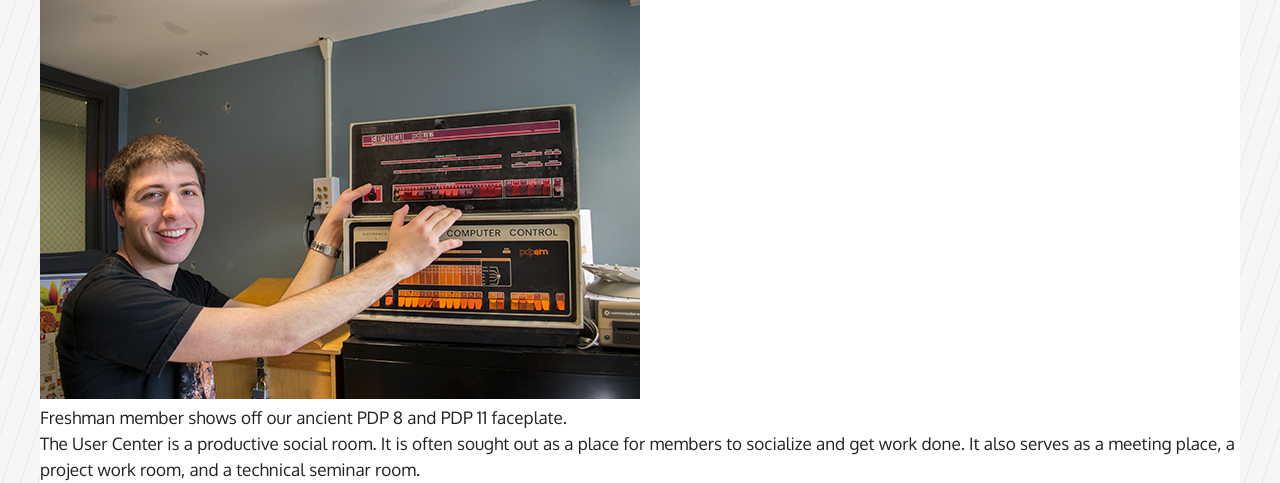
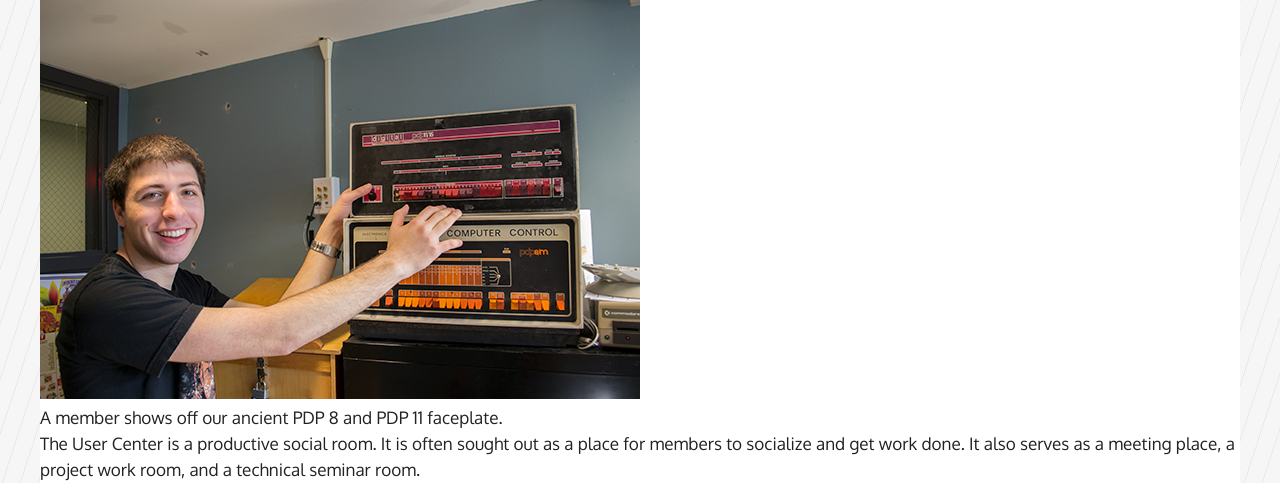
Before and after one commit to ComputerScienceHouse/CSHPublicSite, a PHP site: page /tour.php in a window 1280 px wide. Shown: the part 2920-3403 px from the top of the page. Run offline with PHP 8.4, Linux system fonts and the light colour scheme.

Commit message:
making some text changes

```diff
--- a/tour.php
+++ b/tour.php
@@ -50,7 +50,7 @@
 				<ul id="glryLibrary" class="rslides">
 					<li><img src="images/tour/library1.jpg" alt="Library"><p>A couple members enjoying some Bomberman.</p></li>
 					<li><img src="images/tour/library4.png" alt="Library"><p>You can see all 4 arcade cabinets here: Joust, CSH Arcade (member built), Volly, and Ghost in the Machine (member built).</li>
-					<li><img src="images/tour/library5.png" alt="Library"><p>Freshman member shows off our ancient PDP 8 and PDP 11 faceplate.</p></li>
+					<li><img src="images/tour/library5.png" alt="Library"><p>A member shows off our ancient PDP 8 and PDP 11 faceplate.</p></li>
 				</ul>
 			</div>
 		</div>
@@ -76,10 +76,10 @@
 			</div>
 		</div>
 		<div class="slideshow-container" id="glryServerContainer">
-			<p>CSH's server room serves as a place for members to learn and practice their networking skills. It also serves as a place to host our variety of network services and a spot for user machines to be hosted.</p>
+			<p>CSH's server room serves as a place for members to learn and practice their networking skills. It also serves as a place to host the variety of network services provided to our members.</p>
 			<div class="slideshow-container2">
 				<ul id="glryServer" class="rslides">
-					<li><img src="images/tour/server1.jpg" alt="Server Room"><p>CSH's Server Room houses many servers for both current and alumni members.</p></li>
+					<li><img src="images/tour/server1.jpg" alt="Server Room"><p>CSH's Server Room provides many resources for both current and alumni members.</p></li>
 					<li><img src="images/tour/server2.jpg" alt="Server Room"><p>All members are free to use the servers to experiment and learn with the help of our super-knowledgeable RTPs.</p></li>
 					<li><img src="images/tour/server3.jpg" alt="Server Room"><p>The servers in this room are also used to run all house services, both public and private.</p></li>
 				</ul>
```
